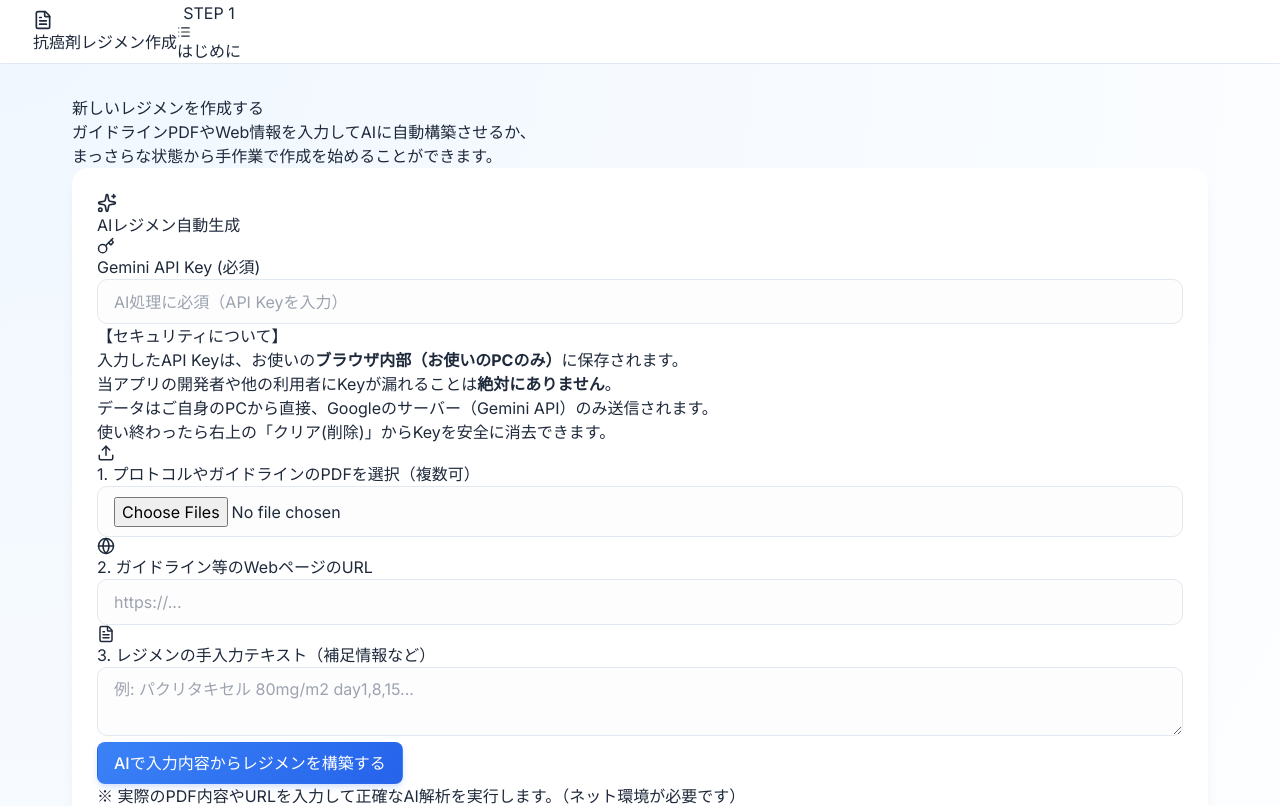
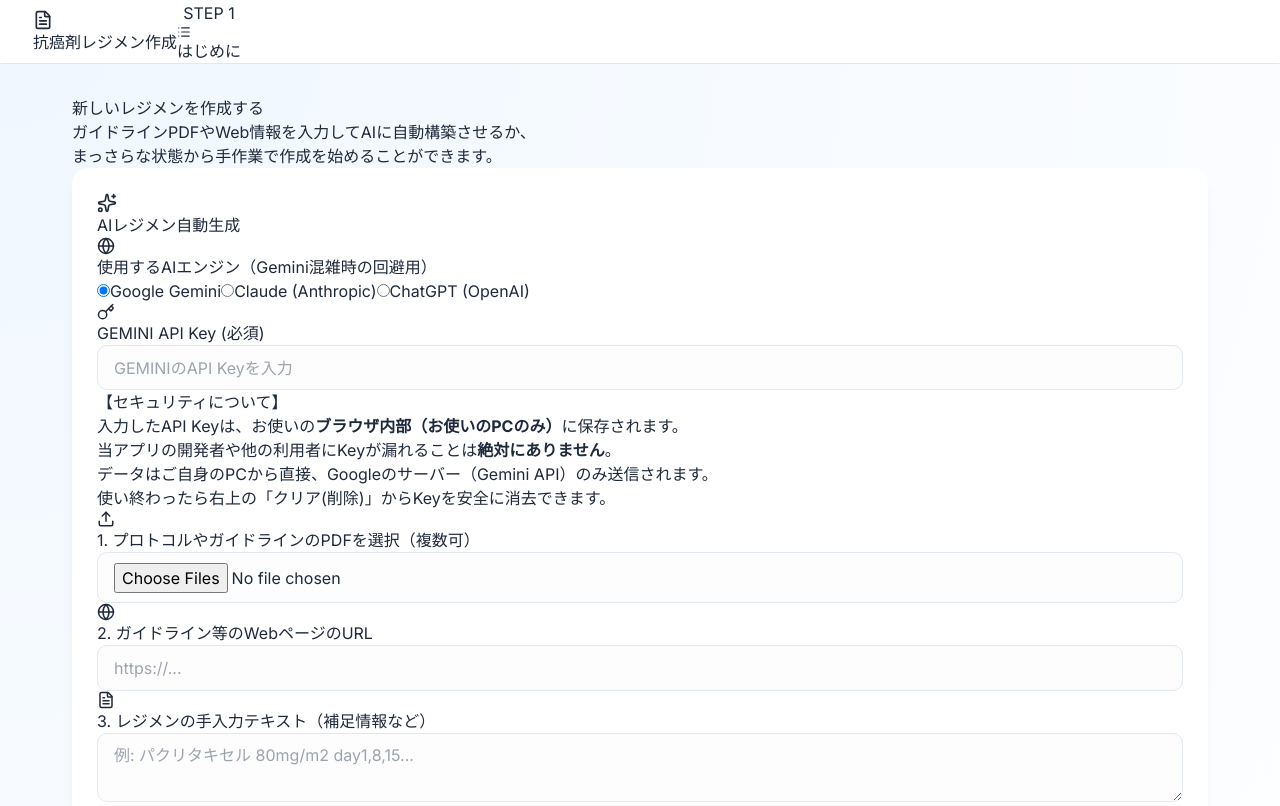
Before and after one commit to hospyhematology-spec/regimen_table_maker, a React (Vite) app: page / in a window 1280 px wide. Shown: the top 806 px of the page. Built offline with nearby package versions, Linux system fonts and the light colour scheme.

Commit message:
feat: Add OpenAI and Anthropic API support as fallbacks for Gemini 503 errors

```diff
--- a/src/components/AIGenerator.tsx
+++ b/src/components/AIGenerator.tsx
@@ -2,7 +2,7 @@ import React, { useState } from 'react';
 import { useRegimenStore } from '../store';
 import { Regimen, RegimenCore, RegimenSupportInfo, Course } from '../types';
 import { Sparkles, Upload, Globe, FileText, Loader2, Key } from 'lucide-react';
-import { extractTextFromPdf, callGeminiAPI, fetchUrlContent } from '../gemini';
+import { extractTextFromPdf, callGeminiAPI, callOpenAIAPI, callAnthropicAPI, fetchUrlContent } from '../gemini';
 import { v4 as uuidv4 } from 'uuid';
 import { buildRegimenPrompt } from '../promptBuilder';
 
@@ -18,11 +18,27 @@ const AIGenerator: React.FC<AIGeneratorProps> = ({ onSelect }) => {
   const [files, setFiles] = useState<File[]>([]);
   const [url, setUrl] = useState('');
   const [text, setText] = useState('');
-  const [apiKey, setApiKey] = useState(() => localStorage.getItem('gemini_api_key') || '');
+  const [aiProvider, setAiProvider] = useState<'gemini' | 'openai' | 'anthropic'>('gemini');
+  const [apiKeys, setApiKeys] = useState<{ [key: string]: string }>(() => ({
+    gemini: localStorage.getItem('gemini_api_key') || '',
+    openai: localStorage.getItem('openai_api_key') || '',
+    anthropic: localStorage.getItem('anthropic_api_key') || '',
+  }));
+
+  const currentApiKey = apiKeys[aiProvider] || '';
+
+  const handleApiKeyChange = (val: string) => {
+    setApiKeys(prev => ({ ...prev, [aiProvider]: val }));
+  };
+
+  const clearCurrentApiKey = () => {
+    setApiKeys(prev => ({ ...prev, [aiProvider]: '' }));
+    localStorage.removeItem(`${aiProvider}_api_key`);
+  };
 
   const handleGenerate = async () => {
-    if (!apiKey) {
-      alert('Gemini API Keyを入力してください。');
+    if (!currentApiKey) {
+      alert(`${aiProvider.toUpperCase()} API Keyを入力してください。`);
       return;
     }
 
@@ -32,7 +48,7 @@ const AIGenerator: React.FC<AIGeneratorProps> = ({ onSelect }) => {
     }
 
     setIsGenerating(true);
-    localStorage.setItem('gemini_api_key', apiKey);
+    localStorage.setItem(`${aiProvider}_api_key`, currentApiKey);
 
     const fileNames = files.map(f => f.name).join(', ');
     const sources = [
@@ -58,12 +74,19 @@ const AIGenerator: React.FC<AIGeneratorProps> = ({ onSelect }) => {
         extractedText += `【WebページURL: ${url}】\n${urlText}\n\n`;
       }
 
-      setGenStatus('AIがレジメン生成中... (30秒〜2分かかる場合があります)');
+      setGenStatus(`${aiProvider.toUpperCase()}でレジメン生成中... (30秒〜2分かかる場合があります)`);
       const regimenName = currentRegimen?.regimen_core?.regimen_name || '';
       const cancerType = currentRegimen?.regimen_core?.cancer_type || '';
       const prompt = buildRegimenPrompt(url, extractedText, regimenName, cancerType);
 
-      const responseText = await callGeminiAPI(apiKey, prompt);
+      let responseText = '';
+      if (aiProvider === 'gemini') {
+        responseText = await callGeminiAPI(currentApiKey, prompt);
+      } else if (aiProvider === 'openai') {
+        responseText = await callOpenAIAPI(currentApiKey, prompt);
+      } else if (aiProvider === 'anthropic') {
+        responseText = await callAnthropicAPI(currentApiKey, prompt);
+      }
 
       // ── JSONクリーニング: マークダウン記号・JSONブロック外のテキストを除去 ──
       let cleanedText = responseText
@@ -218,19 +241,37 @@ const AIGenerator: React.FC<AIGeneratorProps> = ({ onSelect }) => {
       </div>
 
       <div className="flex flex-col gap-4 mb-6">
+        <div className="bg-white p-4 rounded-xl border border-blue-100 flex flex-col gap-3">
+          <div className="flex items-center gap-2 text-blue-700 font-bold mb-1">
+            <Globe size={18} />
+            <span className="text-sm">使用するAIエンジン（Gemini混雑時の回避用）</span>
+          </div>
+          <div className="flex gap-4">
+            <label className="flex items-center gap-2 cursor-pointer">
+              <input type="radio" name="ai_provider" value="gemini" checked={aiProvider === 'gemini'} onChange={() => setAiProvider('gemini')} />
+              <span className="text-sm font-medium">Google Gemini</span>
+            </label>
+            <label className="flex items-center gap-2 cursor-pointer">
+              <input type="radio" name="ai_provider" value="anthropic" checked={aiProvider === 'anthropic'} onChange={() => setAiProvider('anthropic')} />
+              <span className="text-sm font-medium">Claude (Anthropic)</span>
+            </label>
+            <label className="flex items-center gap-2 cursor-pointer">
+              <input type="radio" name="ai_provider" value="openai" checked={aiProvider === 'openai'} onChange={() => setAiProvider('openai')} />
+              <span className="text-sm font-medium">ChatGPT (OpenAI)</span>
+            </label>
+          </div>
+        </div>
+
         <div className="bg-yellow-50 p-4 rounded-xl border border-yellow-200 flex flex-col gap-2">
           <div className="flex justify-between items-center">
             <div className="flex items-center gap-2 text-yellow-800 font-bold">
               <Key size={18} />
-              <span className="text-sm">Gemini API Key (必須)</span>
+              <span className="text-sm">{aiProvider.toUpperCase()} API Key (必須)</span>
             </div>
-            {apiKey && (
+            {currentApiKey && (
               <button
                 className="text-xs text-yellow-700 underline hover:text-yellow-600"
-                onClick={() => {
-                  setApiKey('');
-                  localStorage.removeItem('gemini_api_key');
-                }}
+                onClick={clearCurrentApiKey}
               >
                 クリア(削除)
               </button>
@@ -239,9 +280,9 @@ const AIGenerator: React.FC<AIGeneratorProps> = ({ onSelect }) => {
           <input
             type="password"
             className="input text-sm"
-            placeholder="AI処理に必須（API Keyを入力）"
-            value={apiKey}
-            onChange={(e) => setApiKey(e.target.value)}
+            placeholder={`${aiProvider.toUpperCase()}のAPI Keyを入力`}
+            value={currentApiKey}
+            onChange={(e) => handleApiKeyChange(e.target.value)}
           />
           <div className="text-[10px] text-yellow-700 mt-1 leading-relaxed">
             <p className="font-bold border-b border-yellow-200 pb-1 mb-1">【セキュリティについて】</p>
--- a/src/gemini.ts
+++ b/src/gemini.ts
@@ -114,3 +114,53 @@ export const callGeminiAPI = async (apiKey: string, prompt: string): Promise<str
 
   throw new Error('Gemini APIとの通信が規定回数タイムアウト・失敗しました。ネットワーク状況を確認してください。');
 };
+
+export const callOpenAIAPI = async (apiKey: string, prompt: string): Promise<string> => {
+  const url = 'https://api.openai.com/v1/chat/completions';
+  const response = await fetch(url, {
+    method: 'POST',
+    headers: {
+      'Content-Type': 'application/json',
+      'Authorization': `Bearer ${apiKey}`
+    },
+    body: JSON.stringify({
+      model: 'gpt-4o',
+      messages: [{ role: 'user', content: prompt }],
+      temperature: 0.1,
+      response_format: { type: "json_object" }
+    })
+  });
+
+  if (!response.ok) {
+    const err = await response.text();
+    throw new Error(`OpenAI API Error: ${response.status}\n${err.substring(0, 300)}`);
+  }
+  const data = await response.json();
+  return data.choices[0].message.content;
+};
+
+export const callAnthropicAPI = async (apiKey: string, prompt: string): Promise<string> => {
+  const url = 'https://api.anthropic.com/v1/messages';
+  const response = await fetch(url, {
+    method: 'POST',
+    headers: {
+      'Content-Type': 'application/json',
+      'x-api-key': apiKey,
+      'anthropic-version': '2023-06-01',
+      'anthropic-dangerous-direct-browser-access': 'true'
+    },
+    body: JSON.stringify({
+      model: 'claude-3-5-sonnet-latest',
+      max_tokens: 8192,
+      messages: [{ role: 'user', content: prompt + "\n\n必ずJSON形式の文字列だけを返してください。周囲にマークダウンのバッククォートなどはつけないでください。" }],
+      temperature: 0.1
+    })
+  });
+
+  if (!response.ok) {
+    const err = await response.text();
+    throw new Error(`Claude API Error: ${response.status}\n${err.substring(0, 300)}`);
+  }
+  const data = await response.json();
+  return data.content[0].text;
+};
```
